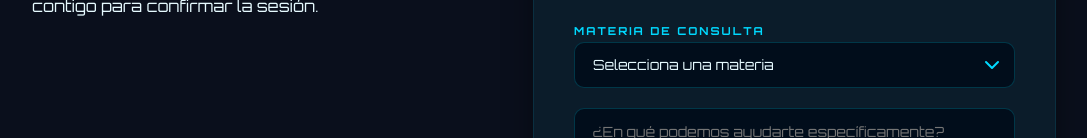
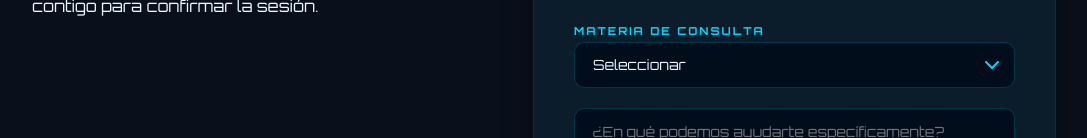
Before and after one commit to AleeCruz/Practica, a plain HTML site: page practica_5/index.html in a window 1280 px wide. Shown: the part 2486-2624 px from the top of the page, without its empty margins (96-1183 px from the left). Drawn offline with Linux system fonts and the light colour scheme.

Commit message:
Actualizado

```diff
--- a/practica_5/index.html
+++ b/practica_5/index.html
@@ -302,7 +302,7 @@
                     <div class="form-group">
                         <label for="materia">Materia de consulta</label>
                         <select id="materia" name="materia" required>
-                            <option value="" disabled selected>Selecciona una materia</option>
+                            <option value="" disabled selected>Seleccionar</option>
                             <option value="Notion e IA">Notion desde cero con IA</option>
                             <option value="Full Stack">Programación Web Full Stack</option>
                             <option value="Back End">Programación Web Back End</option>
```
